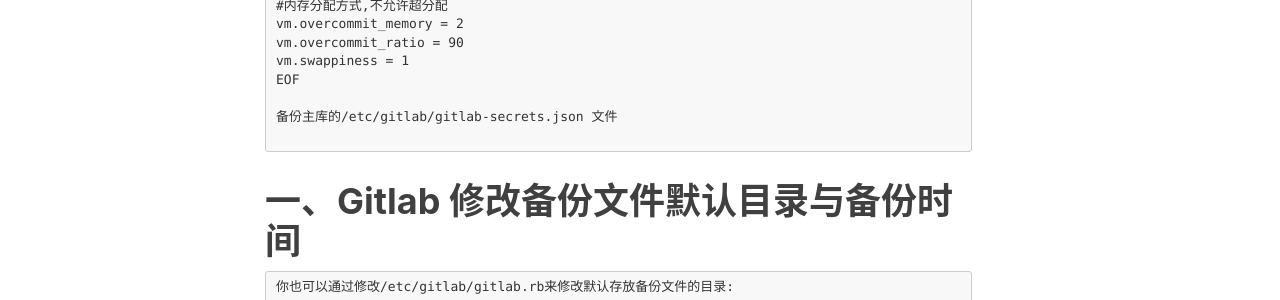
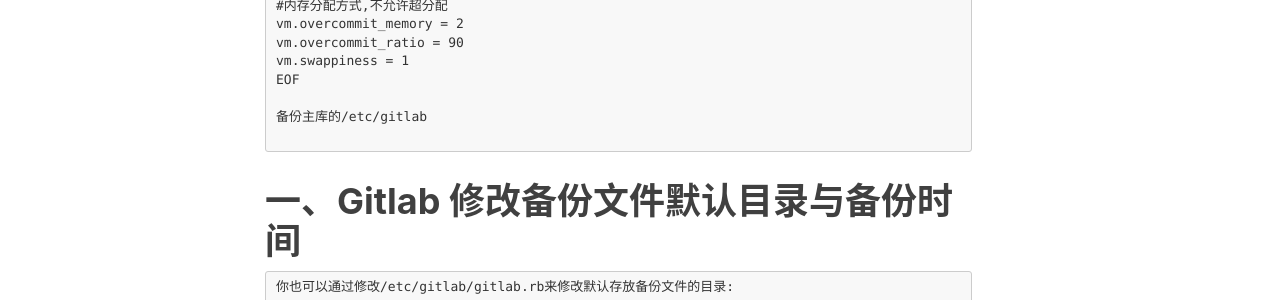
Before and after one commit to weiyanwei412/weiyanwei412.github.io, a Jekyll site: the page built from _posts/2020-03-10-gitlab备份与恢复.md, in a window 1280 px wide and 1400 px high, scrolled down 433 px. Shown: the part 875-1175 px from the top of the window. Built offline with Jekyll 4.4.1, drawn with Linux system fonts in a browser that asks for light colours; nearby versions of some CDN libraries; comment, search, counter and statistics services are not loaded; some of the changed text lies outside the part shown.

Commit message:
Update 2020-03-10-gitlab备份与恢复.md

````diff
--- a/_posts/2020-03-10-gitlab备份与恢复.md
+++ b/_posts/2020-03-10-gitlab备份与恢复.md
@@ -52,7 +52,7 @@
 vm.swappiness = 1
 EOF
 
-备份主库的/etc/gitlab/gitlab-secrets.json 文件
+备份主库的/etc/gitlab
 
 ```
 
````
Also changed, not shown: other parts of _posts/2020-03-10-gitlab备份与恢复.md (+1 -0 lines).
